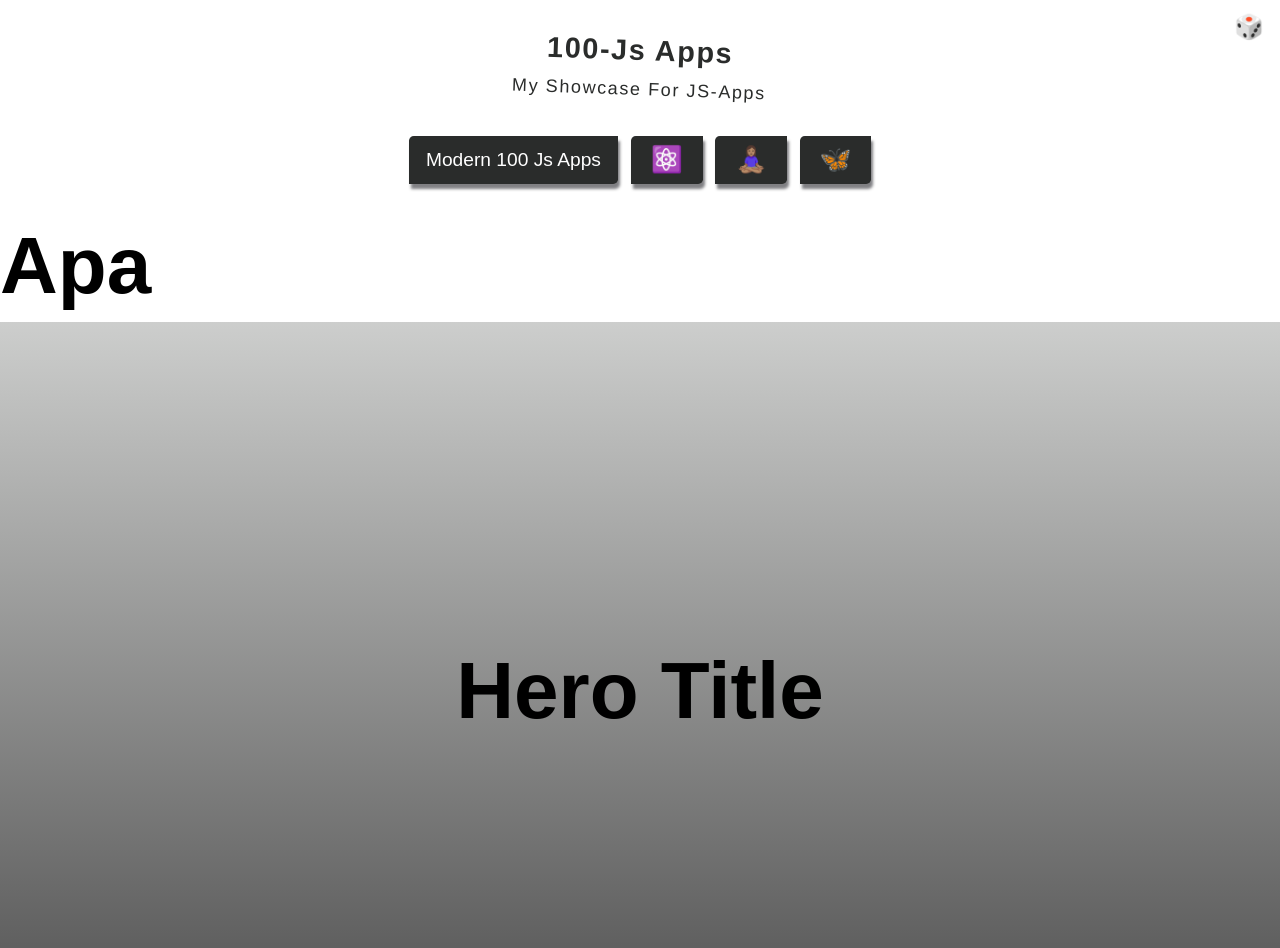
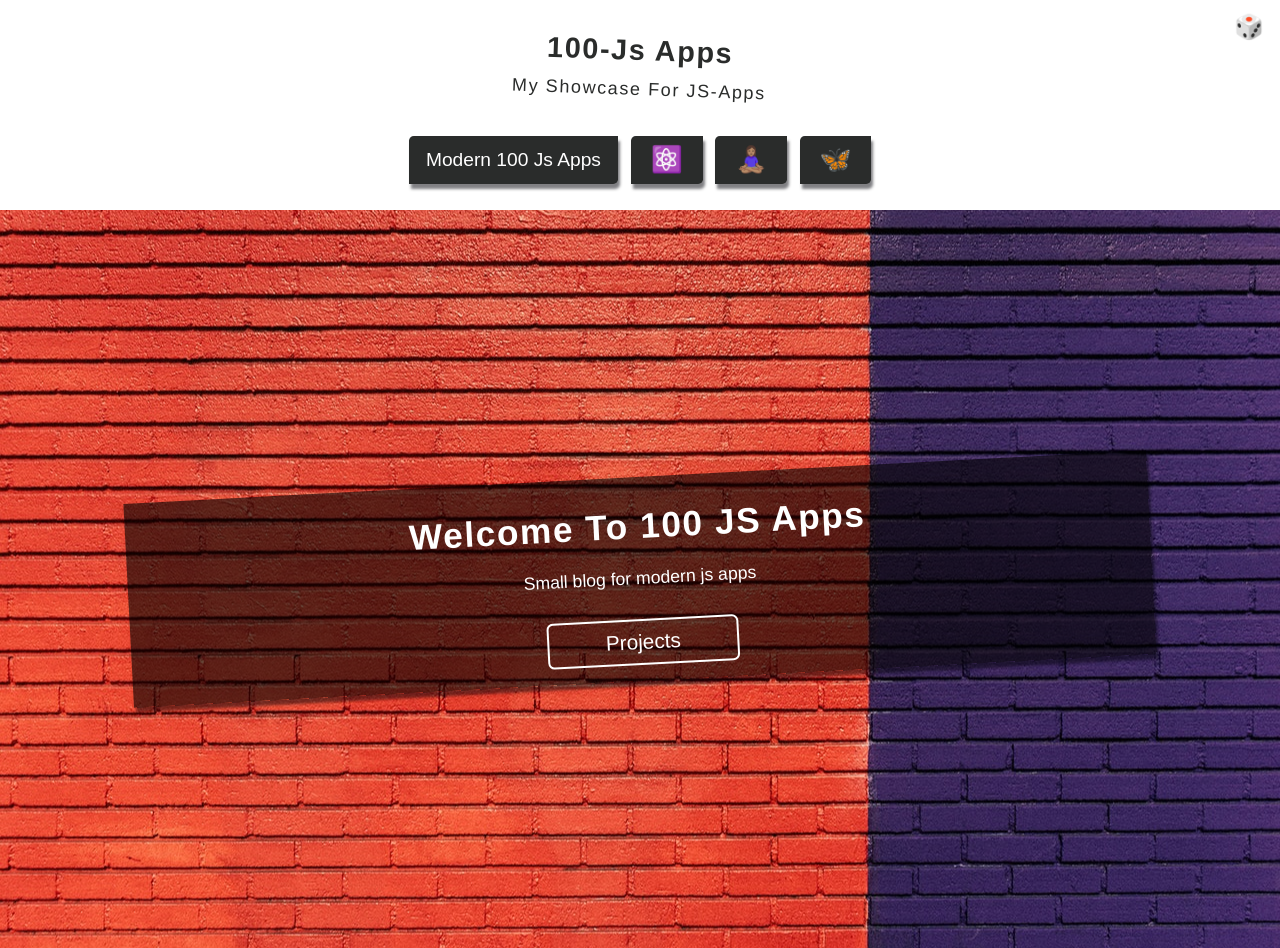
Before and after one commit to masiuciszek/100-days-js-apps, a Gatsby site: page / in a window 1280 px wide. Shown: the top 948 px of the page. Built offline with nearby package versions, Linux system fonts and the light colour scheme; Gatsby itself is replaced by a stand-in of ours.

Commit message:
banner and hero

```diff
--- a/gatsby-config.js
+++ b/gatsby-config.js
@@ -16,6 +16,13 @@ module.exports = {
       options: {
         name: 'content',
         path: `${__dirname}/src/content`
+      }
+    },
+    {
+      resolve: `gatsby-source-filesystem`,
+      options: {
+        name: `images`,
+        path: `${__dirname}/src/images/`
       }
     },
     {
--- /dev/null
+++ b/src/components/styled/Button.tsx
@@ -0,0 +1,23 @@
+import styled from 'styled-components'
+import { Link } from 'gatsby'
+
+export const BtnLink = styled(Link)`
+  cursor: pointer;
+  display: block;
+  text-align: center;
+  padding: 0.4rem 0.6rem;
+  font-size: 1.3rem;
+  text-transform: capitalize;
+  border-radius: 0.4rem;
+  border: 2px solid ${props => props.theme.colors.white};
+  color: ${props => props.theme.colors.white};
+  transition: ${props => props.theme.transition.secondaryTransition};
+  background: none;
+  width: 12rem;
+
+  &:hover {
+    color: ${props => props.theme.colors.common};
+    background: ${props => props.theme.colors.white};
+    border: 2px solid ${props => props.theme.colors.common};
+  }
+`
--- a/src/components/styled/banner/Banner.tsx
+++ b/src/components/styled/banner/Banner.tsx
@@ -3,8 +3,8 @@ import { StyledBanner } from './Styled.banner'
 
 interface P {
   title: string
-  desc: string
-  children: React.ReactNode
+  desc?: string
+  children?: React.ReactNode
   info?: Record<string, any>
   width?: string
 }
@@ -13,7 +13,7 @@ const Banner: React.FC<P> = ({ info, desc, children, width, title }) => {
   return (
     <StyledBanner width={width}>
       <h2>{title}</h2>
-      <small>{desc}</small>
+      <span>{desc}</span>
       <p>{info}</p>
       {children}
     </StyledBanner>
--- a/src/components/styled/banner/Styled.banner.tsx
+++ b/src/components/styled/banner/Styled.banner.tsx
@@ -1,4 +1,6 @@
+/* eslint-disable @typescript-eslint/interface-name-prefix */
 import styled from 'styled-components'
+import { FlexStyle } from '../../../styles/Globalstyles'
 
 interface IStyledBanner {
   width?: string
@@ -6,4 +8,27 @@ interface IStyledBanner {
 
 export const StyledBanner = styled.section<IStyledBanner>`
   width: ${({ width }) => width || '80%'};
+  background: rgba(0, 0, 0, 0.6);
+  color: ${props => props.theme.colors.white};
+  padding: 1rem;
+  box-shadow: ${props => props.theme.shadow.lightShadow};
+  ${FlexStyle};
+  transform: rotate(-3deg);
+  transition: ${props => props.theme.transition.quickTransition};
+  &:hover {
+    transform: rotate(0deg) scale(1.1, 1.1);
+  }
+  h2 {
+    font-size: 2.2rem;
+    text-transform: capitalize;
+    letter-spacing: 0.1rem;
+    margin: 0.5rem 0;
+  }
+  span {
+    font-size: 1.1rem;
+    margin: 0.5rem 0;
+  }
+  @media (max-width: 700px) {
+    align-items: center;
+  }
 `
--- a/src/pages/index.tsx
+++ b/src/pages/index.tsx
@@ -2,39 +2,46 @@ import * as React from 'react'
 import { graphql } from 'gatsby'
 import Layout from '../components/layout'
 import Hero from '../styles/hero/Hero'
+import Banner from '../components/styled/banner/Banner'
+import { BtnLink } from '../components/styled/Button'
 
 interface Props {
-  data: any
+  data: {
+    heroBg: {
+      childImageSharp: {
+        fluid: string
+      }
+    }
+  }
 }
 
 const IndexPage: React.FC<Props> = ({ data }) => {
   return (
     <>
       <Layout>
-        <h1>apa</h1>
-        <Hero home="true">
-          <h1>hero title</h1>
+        <Hero home img={data.heroBg.childImageSharp.fluid}>
+          <Banner title="Welcome to 100 JS apps" desc="Small blog for modern js apps">
+            <BtnLink to="/projects">Projects</BtnLink>
+          </Banner>
         </Hero>
       </Layout>
     </>
   )
 }
 
-export const pageQuery = graphql`
-  {
-    allMarkdownRemark(sort: { fields: [frontmatter___date], order: DESC }) {
-      totalCount
-      edges {
-        node {
-          id
-          frontmatter {
-            title
-            image
-            date
-            keywords
-          }
-          excerpt
+export const PAGE_QUERY = graphql`
+  query {
+    heroBg: file(relativePath: { eq: "bg.jpg" }) {
+      childImageSharp {
+        fluid(quality: 90, maxWidth: 4160) {
+          ...GatsbyImageSharpFluid
         }
+      }
+    }
+    siteDesc: site {
+      siteMetadata {
+        title
+        description
       }
     }
   }
--- a/src/styles/hero/Hero.tsx
+++ b/src/styles/hero/Hero.tsx
@@ -4,7 +4,7 @@ import styled from 'styled-components'
 
 interface P {
   img: string
-  className: string
+  className?: string
   children: React.ReactNode
   home?: boolean
 }
@@ -18,9 +18,9 @@ const Hero: React.FC<P> = ({ img, className, children, home }) => {
   )
 }
 
-export default styled(Hero)`
+export default styled(Hero)<P>`
   min-height: ${props => (props.home ? `calc(100vh - 62px)` : `50vh`)};
-  background: ${props => (props.home ? `linear-gradient(rgba(2, 8, 2, 0.2), rgba(0, 0, 0, 0.7))` : `none`)};
+  background: ${props => (props.home ? `linear-gradient(rgba(2, 8, 2, 0.5), rgba(0, 0, 0, 0.7))` : `none`)};
   background-position: center;
   background-size: cover;
   opacity: 1 !important;
```
